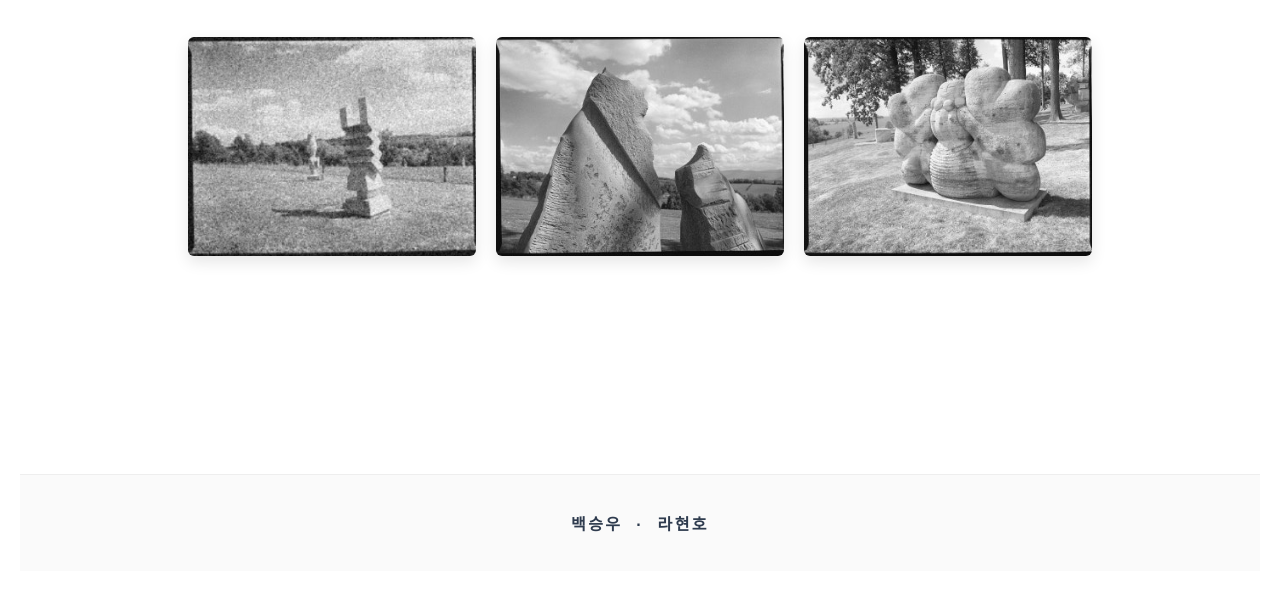
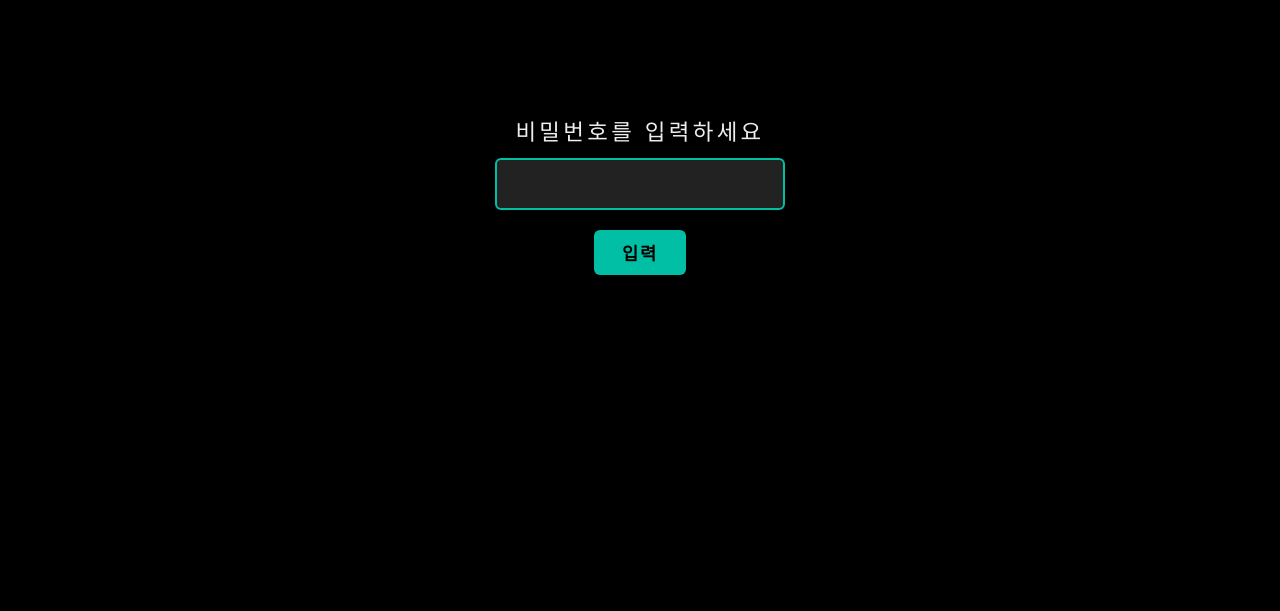
Before and after one commit to Lahyunho/xxx-website, a plain HTML site: page index.html in a window 1280 px wide. Shown: the part 189-800 px from the top of the page. Drawn offline with Linux system fonts and the light colour scheme.

Commit message:
Update index.html

```diff
--- a/index.html
+++ b/index.html
@@ -5,19 +5,134 @@
   <meta name="viewport" content="width=device-width, initial-scale=1.0"/>
   <title>xxx</title>
   <link rel="stylesheet" href="style.css"/>
+  <style>
+    /* 페이지 내용 숨김 */
+    #content {
+      display: none;
+    }
+    /* 비밀번호 입력창 전체 배경 */
+    #password-prompt {
+      position: fixed;
+      top: 0; left: 0; right: 0; bottom: 0;
+      background: #000; /* 완전 검은색 */
+      color: #eee;
+      display: flex;
+      flex-direction: column;
+      justify-content: center;
+      align-items: center;
+      font-family: 'Arial', sans-serif;
+      z-index: 9999;
+      padding: 0 20px;
+      text-align: center;
+    }
+    #password-prompt label {
+      font-size: 1.4rem;
+      letter-spacing: 0.15em;
+      margin-bottom: 12px;
+      user-select: none;
+    }
+    #password-prompt input {
+      padding: 12px 18px;
+      font-size: 1.3rem;
+      border-radius: 6px;
+      border: 2px solid #444;
+      background-color: #111;
+      color: #eee;
+      width: 250px;
+      text-align: center;
+      outline: none;
+      transition: border-color 0.3s ease;
+    }
+    #password-prompt input:focus {
+      border-color: #00bfa5;
+      background-color: #222;
+    }
+    #password-prompt button {
+      margin-top: 20px;
+      padding: 10px 28px;
+      font-size: 1.1rem;
+      border: none;
+      border-radius: 6px;
+      cursor: pointer;
+      background-color: #00bfa5;
+      color: #000;
+      font-weight: 700;
+      letter-spacing: 0.1em;
+      transition: background-color 0.3s ease;
+      user-select: none;
+    }
+    #password-prompt button:hover {
+      background-color: #009e8f;
+    }
+    #password-error {
+      margin-top: 14px;
+      min-height: 1.2em;
+      font-size: 1rem;
+      color: #ff4444; /* 선명한 붉은색 */
+      font-weight: 600;
+      letter-spacing: 0.05em;
+      user-select: none;
+      opacity: 0;
+      transition: opacity 0.4s ease;
+    }
+    #password-error.visible {
+      opacity: 1;
+    }
+  </style>
 </head>
 <body>
+  <div id="password-prompt">
+    <label for="password-input">비밀번호를 입력하세요</label>
+    <input type="password" id="password-input" autocomplete="off" />
+    <button id="password-submit">입력</button>
+    <div id="password-error"></div>
+  </div>
+
+  <div id="content">
     <header>
       <h1>xxx</h1>
       <p class="subtitle">COMING OUT SOON</p>
     </header>
     <main class="image-row">
-    <img src="img1.jpg" alt="img1">
-    <img src="img2.jpg" alt="img2">
-    <img src="img3.jpg" alt="img3">
+      <img src="img1.jpg" alt="img1" />
+      <img src="img2.jpg" alt="img2" />
+      <img src="img3.jpg" alt="img3" />
     </main>
     <footer>
       <p class="footer-names">백승우 &nbsp;&middot;&nbsp; 라현호</p>
     </footer>
+  </div>
+
+  <script>
+    const passwordPrompt = document.getElementById('password-prompt');
+    const passwordInput = document.getElementById('password-input');
+    const passwordSubmit = document.getElementById('password-submit');
+    const passwordError = document.getElementById('password-error');
+
+    const correctPassword = 'xxx';
+
+    function checkPassword() {
+      if (passwordInput.value === correctPassword) {
+        passwordPrompt.style.display = 'none';
+        document.getElementById('content').style.display = 'block';
+      } else {
+        passwordError.textContent = '비밀번호가 틀렸습니다.';
+        passwordError.classList.add('visible');
+        passwordInput.value = '';
+        passwordInput.focus();
+      }
+    }
+
+    passwordSubmit.addEventListener('click', checkPassword);
+    passwordInput.addEventListener('keyup', (event) => {
+      if (event.key === 'Enter') {
+        checkPassword();
+      }
+    });
+
+    window.onload = () => {
+      passwordInput.focus();
+    };
+  </script>
 </body>
 </html>
```
Lines whose indentation alone changed are shown as unchanged.
